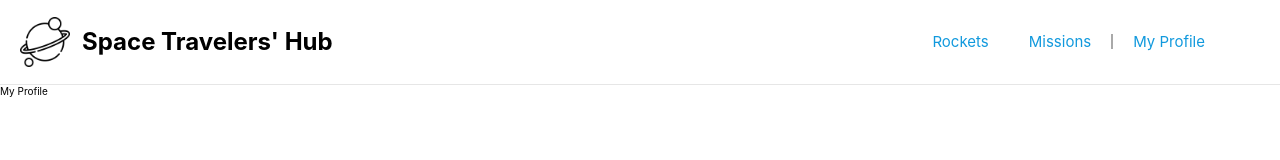
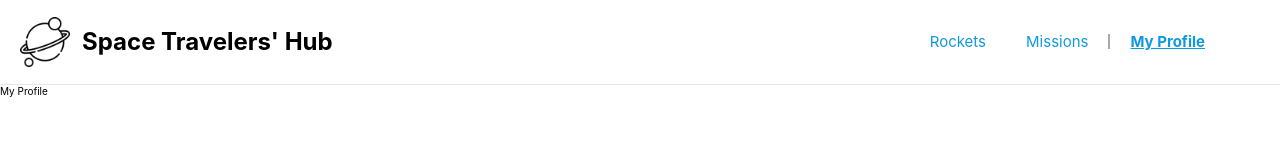
Before and after one commit to t-bello7/Micro-Space-Hub, a React (Create React App) app: page /my-profile in a window 1280 px wide. Shown: the top 160 px of the page. Built offline with nearby package versions, Linux system fonts and the light colour scheme.

Commit message:
Add active link styling

```diff
--- a/src/App.js
+++ b/src/App.js
@@ -1,6 +1,6 @@
 import React from 'react';
 import { BrowserRouter as Router, Route, Routes } from 'react-router-dom';
-import NavLink from './components/NavLink';
+import Navbar from './components/Navbar';
 import Rockets from './components/Rockets';
 import Missions from './components/Missions';
 import MyProfile from './components/MyProfile';
@@ -9,7 +9,7 @@ function App() {
   return (
     <div className="App">
       <Router>
-        <NavLink />
+        <Navbar />
         <Routes>
           <Route path="/" element={<Rockets />} />
           <Route path="/missions" element={<Missions />} />
--- a/src/components/NavLink.css
+++ b/src/components/Navbar.css
@@ -42,6 +42,12 @@
   cursor: pointer;
 }
 
+.nav-item a.active {
+  text-decoration: underline;
+  font-weight: bold;
+  transition: 0.3s all ease-in-out;
+}
+
 .vertical-line {
   width: 2px;
   height: 15px;
--- a/src/components/NavLink.jsx
+++ b/src/components/Navbar.jsx
@@ -1,31 +1,31 @@
-import { Link } from 'react-router-dom';
-import './NavLink.css';
+import { NavLink } from 'react-router-dom';
+import './Navbar.css';
 
 const image = require('../assets/planet.png');
 
-function NavLink() {
+function Navbar() {
   return (
     <nav className="nav-bar">
       <div className="logo-container">
         <img className="planet-img" src={image} alt="planet" />
         <h1 className="logo-name">
-          <Link to="/">Space Travelers&apos; Hub</Link>
+          <NavLink to="/">Space Travelers&apos; Hub</NavLink>
         </h1>
       </div>
       <ul className="nav-list">
         <li className="nav-item">
-          <Link to="/">Rockets</Link>
+          <NavLink to="/">Rockets</NavLink>
         </li>
         <li className="nav-item">
-          <Link to="/missions">Missions</Link>
+          <NavLink to="/missions">Missions</NavLink>
         </li>
         <div className="vertical-line" />
         <li className="nav-item">
-          <Link to="/my-profile">My Profile</Link>
+          <NavLink to="/my-profile">My Profile</NavLink>
         </li>
       </ul>
     </nav>
   );
 }
 
-export default NavLink;
+export default Navbar;
```
